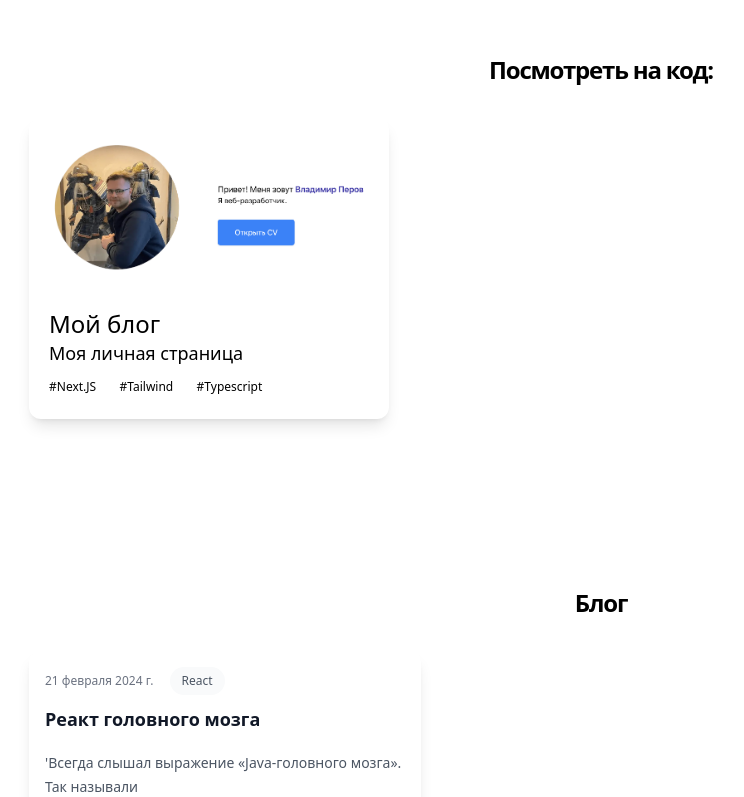
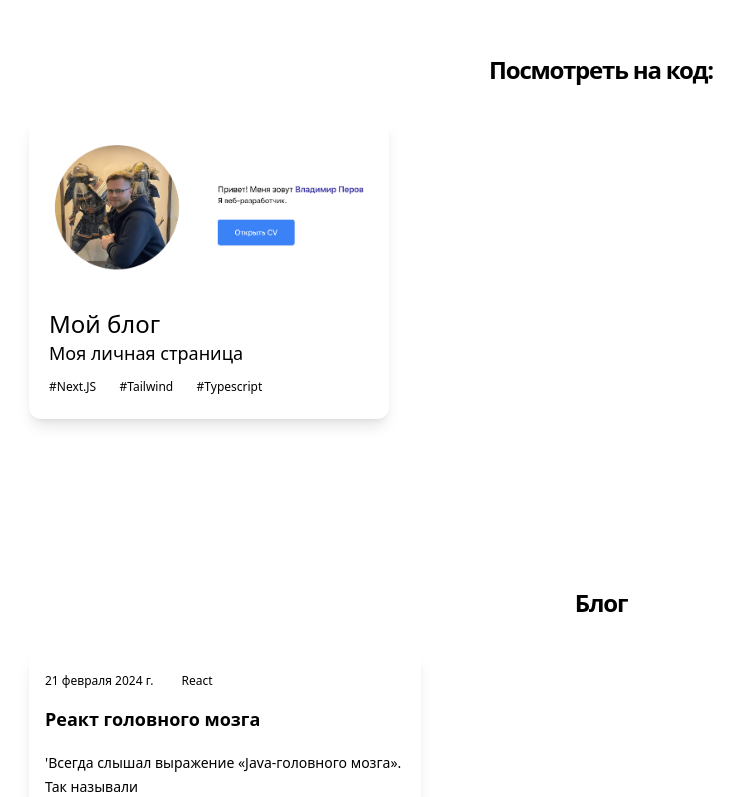
Before and after one commit to per0w/blog, a Next.js app: page / in a window 1280 px wide. Shown: the part 2000-2797 px from the top of the page, without its empty margins (39-783 px from the left). Built offline with nearby package versions, Linux system fonts and the light colour scheme.

Commit message:
fix: fixed dark theme

```diff
--- a/src/app/globals.css
+++ b/src/app/globals.css
@@ -4,7 +4,7 @@
 
 @layer base {
   body {
-    @apply dark:bg-gray-800 bg-white;
+    @apply dark:bg-slate-900 bg-white;
   }
 }
 
--- a/src/components/contact-us/contact-us.tsx
+++ b/src/components/contact-us/contact-us.tsx
@@ -1,12 +1,13 @@
 import { SECTIONS_IDS } from "@/constants/common";
+import { GitHubIcon } from "@/ui/icons";
 import { Section } from "@/ui/section/section";
 
 export const ContactUs = () => {
   return (
     <Section id={SECTIONS_IDS.contactUs} title="Контакты:">
-      <div className="mt-6">
-        <div className="grid sm:grid-cols-2 items-start gap-14 p-8 mx-auto max-w-4xl rounded-md">
-          <div>
+      <div className="mt-6 w-full">
+        <div className="w-full">
+          <div className="w-full flex justify-around">
             <div className="mt-12">
               <h2 className="text-base font-bold">Email</h2>
               <ul className="mt-4">
@@ -25,7 +26,7 @@ export const ContactUs = () => {
                       />
                     </svg>
                   </div>
-                  <a href="#" className="text-sm ml-4">
+                  <a target="_top" href="mailto:per0w@yandex.ru" className="text-sm ml-4">
                     <small className="block">Mail</small>
                     <strong>per0w@yandex.ru</strong>
                   </a>
@@ -44,14 +45,7 @@ export const ContactUs = () => {
                     className="block hover:text-slate-500 dark:hover:text-slate-300"
                   >
                     <span className="sr-only">perov githubs</span>
-                    <svg
-                      viewBox="0 0 16 16"
-                      className="w-10 h-10"
-                      fill="currentColor"
-                      aria-hidden="true"
-                    >
-                      <path d="M8 0C3.58 0 0 3.58 0 8c0 3.54 2.29 6.53 5.47 7.59.4.07.55-.17.55-.38 0-.19-.01-.82-.01-1.49-2.01.37-2.53-.49-2.69-.94-.09-.23-.48-.94-.82-1.13-.28-.15-.68-.52-.01-.53.63-.01 1.08.58 1.23.82.72 1.21 1.87.87 2.33.66.07-.52.28-.87.51-1.07-1.78-.2-3.64-.89-3.64-3.95 0-.87.31-1.59.82-2.15-.08-.2-.36-1.02.08-2.12 0 0 .67-.21 2.2.82.64-.18 1.32-.27 2-.27.68 0 1.36.09 2 .27 1.53-1.04 2.2-.82 2.2-.82.44 1.1.16 1.92.08 2.12.51.56.82 1.27.82 2.15 0 3.07-1.87 3.75-3.65 3.95.29.25.54.73.54 1.48 0 1.07-.01 1.93-.01 2.2 0 .21.15.46.55.38A8.013 8.013 0 0016 8c0-4.42-3.58-8-8-8z"></path>
-                    </svg>
+                    <GitHubIcon className="w-10 h-10" />
                   </a>
                 </li>
                 <li className="bg-[#e6e6e6cf] h-10 w-10 rounded-full flex items-center justify-center shrink-0">
@@ -93,28 +87,33 @@ export const ContactUs = () => {
             </div>
           </div>
 
-          <form className="ml-auo space-y-4">
+          <form className="ml-auo space-y-4 hidden">
             <input
+              disabled
               type="text"
               placeholder="Имя"
-              className="w-full text-gray-800 rounded-md py-2.5 px-4 border text-sm outline-blue-500"
+              className="w-full dark:bg-slate-800 rounded-md py-2.5 px-4 border text-sm outline-blue-500"
             />
             <input
+              disabled
               type="email"
               placeholder="Email"
-              className="w-full text-gray-800 rounded-md py-2.5 px-4 border text-sm outline-blue-500"
+              className="w-full dark:bg-slate-800 rounded-md py-2.5 px-4 border text-sm outline-blue-500"
             />
             <input
+              disabled
               type="text"
               placeholder="Тема"
-              className="w-full text-gray-800 rounded-md py-2.5 px-4 border text-sm outline-blue-500"
+              className="w-full dark:bg-slate-800 rounded-md py-2.5 px-4 border text-sm outline-blue-500"
             />
             <textarea
+              disabled
               placeholder="Сообщение"
               rows={6}
-              className="w-full text-gray-800 rounded-md px-4 border text-sm pt-2.5 outline-blue-500"
+              className="w-full dark:bg-slate-800 rounded-md px-4 border text-sm pt-2.5 outline-blue-500"
             ></textarea>
             <button
+              disabled
               type="button"
               className="text-white bg-blue-500 hover:bg-blue-600 rounded-md text-sm px-4 py-3 w-full !mt-6"
             >
--- a/src/components/hero/hero.tsx
+++ b/src/components/hero/hero.tsx
@@ -10,7 +10,7 @@ export const Hero = () => {
       <div className="relative flex flex-col items-center max-w-screen-xl px-4 mx-auto md:flex-row sm:px-6 p-8">
         <div className="flex items-center">
           <div className="relative p-3 rounded  md:p-8">
-            <div className="rounded-lg bg-white text-black">
+            <div className="rounded-lg">
               <Image
                 className="float-left rounded mr-4 mb-2"
                 src={photo}
@@ -27,7 +27,7 @@ export const Hero = () => {
           <div className="text-left">
             <p className="max-w-md mx-auto mt-3 text-base sm:text-lg md:mt-5 md:text-xl md:max-w-3xl font-monospace">
               Привет! Меня зовут{" "}
-              <span className="text-indigo-800 font-semibold">
+              <span className="font-semibold text-blue-500">
                 Владимир Перов
               </span>
             </p>
--- a/src/components/posts/posts.tsx
+++ b/src/components/posts/posts.tsx
@@ -15,26 +15,22 @@ const LastArticle = ({ tags, title, date, description }: LastArticleProps) => {
   return (
     <article>
       <div className="flex items-center gap-x-4 text-xs">
-        <time dateTime="2020-03-16" className="text-gray-500">
-          {date}
-        </time>
+        <time dateTime="2020-03-16">{date}</time>
         {tags.map((tag) => (
           <span
             key={tag}
-            className="relative z-10 rounded-full bg-gray-50 px-3 py-1.5 font-medium text-gray-600 hover:bg-gray-100"
+            className="relative z-10 rounded-full px-3 py-1.5 font-medium  hover:bg-gray-100"
           >
             {tag}
           </span>
         ))}
       </div>
       <div className="group relative">
-        <h3 className="mt-3 text-lg font-semibold leading-6 text-gray-900 group-hover:text-gray-600">
+        <h3 className="mt-3 text-lg font-semibold leading-6  group-hover:text-gray-600">
           <span className="absolute inset-0"></span>
           {title}
         </h3>
-        <p className="mt-5 line-clamp-3 text-sm leading-6 text-gray-600">
-          {description}
-        </p>
+        <p className="mt-5 line-clamp-3 text-sm leading-6">{description}</p>
       </div>
     </article>
   );
@@ -45,7 +41,7 @@ export const Posts = () => {
 
   return (
     <Section id={SECTIONS_IDS.lastArticles} title="Блог">
-      <div className="mb-10 flex w-full flex-col items-center md:flex-row">
+      <div className="mb-10 flex w-full flex-col items-center md:flex-row ">
         {allBlogs
           .sort((a, b) => {
             if (
@@ -60,7 +56,7 @@ export const Posts = () => {
             <Link
               key={post.slug}
               href={`/blog/${post.slug}`}
-              className="rounded-xl bg-white shadow-lg duration-100 hover:scale-105 hover:transform hover:shadow-xl w-full m-4 p-4 md:w-1/2 lg:w-1/3"
+              className="rounded-xl dark:bg-slate-800 shadow-lg duration-100 hover:scale-105 hover:transform hover:shadow-xl w-full m-4 p-4 md:w-1/2 lg:w-1/3"
             >
               <LastArticle
                 title={post.metadata.title}
--- a/src/ui/card/card.tsx
+++ b/src/ui/card/card.tsx
@@ -17,7 +17,7 @@ export const Card = ({ url, alt = "", description, title, tags, image }: Props)
     <section className="w-full p-4 md:w-1/2 lg:w-1/3">
       <article
 
-        className="rounded-xl bg-white p-3 shadow-lg duration-100 hover:scale-105 hover:transform hover:shadow-xl"
+        className="rounded-xl dark:bg-slate-800 p-3 shadow-lg duration-100 hover:scale-105 hover:transform hover:shadow-xl"
       >
         <a href={url} aria-label="link to project" target="_blank">
           <div className="relative flex items-end overflow-hidden rounded-xl">
@@ -30,8 +30,8 @@ export const Card = ({ url, alt = "", description, title, tags, image }: Props)
             />
           </div>
           <div className="mt-1 p-2">
-            <h3 className="text-xl text-orange lg:text-2xl">{title}</h3>
-            <p className="text-s text-black">{description}</p>
+            <h3 className="text-xl lg:text-2xl">{title}</h3>
+            <p className="text-s">{description}</p>
             <Tags tags={tags} />
           </div>
         </a>
--- a/src/ui/icons/index.tsx
+++ b/src/ui/icons/index.tsx
@@ -198,3 +198,11 @@ export function LightModeIcon(props: SVGProps<SVGSVGElement>) {
     </svg>
   );
 }
+
+export function GitHubIcon(props: SVGProps<SVGSVGElement>) {
+  return (
+    <svg viewBox="0 0 16 16" fill="currentColor" aria-hidden="true" {...props}>
+      <path d="M8 0C3.58 0 0 3.58 0 8c0 3.54 2.29 6.53 5.47 7.59.4.07.55-.17.55-.38 0-.19-.01-.82-.01-1.49-2.01.37-2.53-.49-2.69-.94-.09-.23-.48-.94-.82-1.13-.28-.15-.68-.52-.01-.53.63-.01 1.08.58 1.23.82.72 1.21 1.87.87 2.33.66.07-.52.28-.87.51-1.07-1.78-.2-3.64-.89-3.64-3.95 0-.87.31-1.59.82-2.15-.08-.2-.36-1.02.08-2.12 0 0 .67-.21 2.2.82.64-.18 1.32-.27 2-.27.68 0 1.36.09 2 .27 1.53-1.04 2.2-.82 2.2-.82.44 1.1.16 1.92.08 2.12.51.56.82 1.27.82 2.15 0 3.07-1.87 3.75-3.65 3.95.29.25.54.73.54 1.48 0 1.07-.01 1.93-.01 2.2 0 .21.15.46.55.38A8.013 8.013 0 0016 8c0-4.42-3.58-8-8-8z"></path>
+    </svg>
+  );
+}
--- a/src/ui/tags/tags.tsx
+++ b/src/ui/tags/tags.tsx
@@ -7,7 +7,7 @@ export const Tags = ({ tags }: PropsTags) => {
     tags && (
       <div className="mt-2 flex w-2/3 flex-row flex-wrap justify-between">
         {tags.map((tag) => (
-          <span key={tag} className="inline-block rounded py-2 text-xs text-black  lg:py-1">
+          <span key={tag} className="inline-block rounded py-2 text-xs lg:py-1">
             #{tag}
           </span>
         ))}
```
